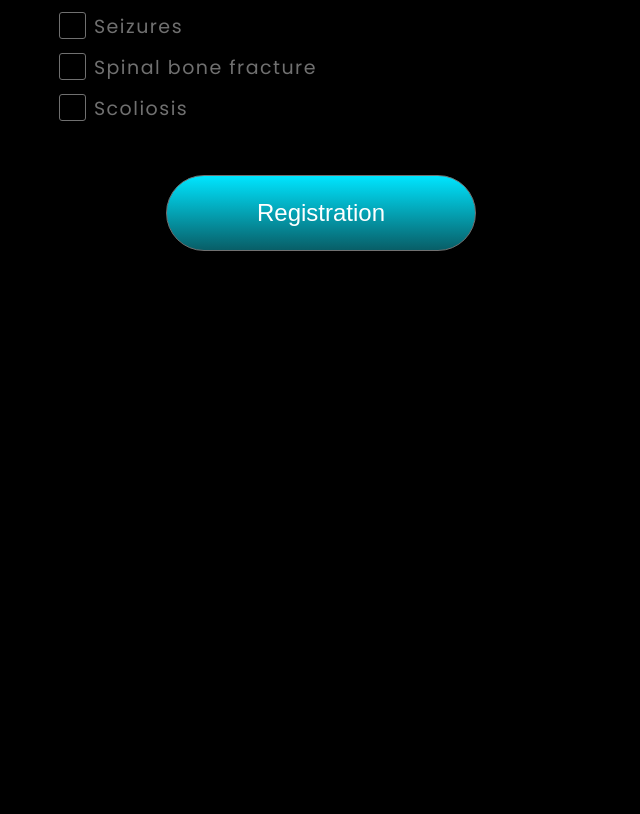
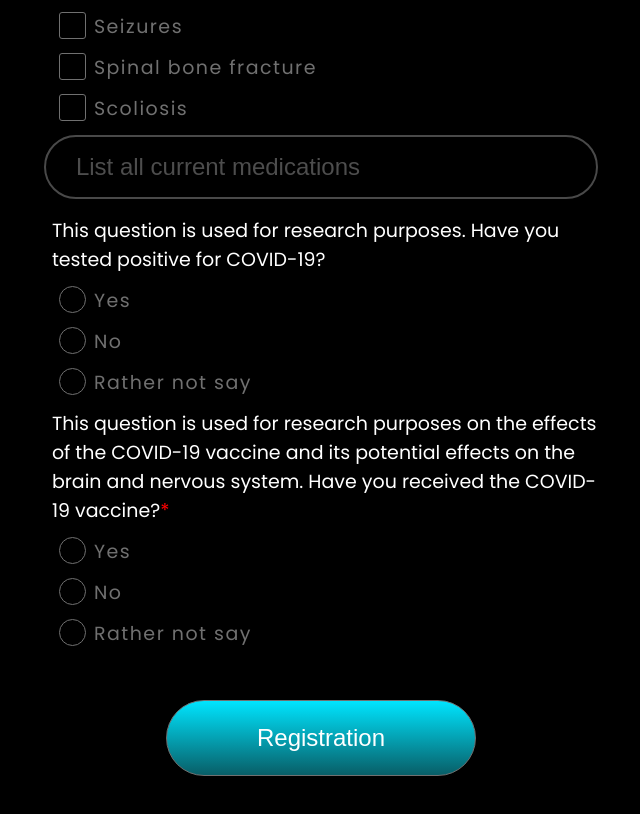
Before and after one commit to Simple2B/cortex-frontend, a React (Create React App) app: page /patient-registration in a window 1280 px wide. Shown: the part 2963-3777 px from the top of the page, without its empty margins (319-959 px from the left). Before the commit the page ends 3254 px from the top, so only its background shows below. Built offline with nearby package versions, Linux system fonts and the light colour scheme.

Commit message:
style input radio btn and logic add data

```diff
--- a/src/components/PatientRegistration/PatientRegistration.tsx
+++ b/src/components/PatientRegistration/PatientRegistration.tsx
@@ -15,6 +15,10 @@ export default function PatientRegistration(): ReactElement {
   const [email, setEmail] = useState('');
   const [referring, setReferring] = useState('');
   const [otherLabel, setLabelOther] = useState('');
+  const [medications, setMedications] = useState('');
+  const [testedPositive, setTestedPositive] = useState('');
+  const [covidVaccine, setCovidVaccine] = useState('');
+
 
   const itemsConditions = [
     'Dizziness',
@@ -123,6 +127,9 @@ export default function PatientRegistration(): ReactElement {
         otherLabel: isChecked ? otherLabel : '',
       },
       checkboxesFollowing: checkboxesFollowing,
+      medications: medications,
+      testedPositive: testedPositive,
+      covidVaccine: covidVaccine,
 
     };
     console.log(data);
@@ -158,6 +165,15 @@ export default function PatientRegistration(): ReactElement {
     setChecked(!isChecked)
   }
 
+
+  const handleChangeTestedPositive = (e: any) => {
+    setTestedPositive(e.target.value)
+  }
+
+  const handleChangCovidVaccine = (e: any) => {
+    setCovidVaccine(e.target.value)
+  }
+
   return (
     <>
       <div className="registration">
@@ -176,6 +192,7 @@ export default function PatientRegistration(): ReactElement {
           <input value={referring} onChange={(e) => { setReferring(e.target.value) }} className="registration_input" placeholder="Who can we thank for referring you?" />
           <div className="reqFormTitleText">Check any conditions you CURRENTLY have <span className="asterisk">*</span></div>
           {createCheckboxes()}
+
           <div className="checkboxRegisterForms checkboxOtherRegisterForms">
             <label className="container">
               <input
@@ -193,6 +210,78 @@ export default function PatientRegistration(): ReactElement {
           <div className="reqFormTitleText">Have you ever had any of the following? <span className="asterisk">*</span></div>
           {createCheckboxesFollowing()}
 
+          <input value={medications} onChange={(e) => { setMedications(e.target.value) }} className="registration_input" placeholder="List all current medications" />
+
+          <div className="reqFormTitleText">This question is used for research purposes. Have you tested positive for COVID-19?</div>
+
+          <div className="checkboxRegisterForms">
+            <label className="containerRadiobutton">
+                Yes
+                <input
+                  value="yes"
+                  name="tested_positive"
+                  type="radio"
+                  onChange={handleChangeTestedPositive}
+                />
+                <span className="checkmarkRadiobutton"></span>
+            </label>
+            <label className="containerRadiobutton">
+                No
+                <input
+                  value="no"
+                  name="tested_positive"
+                  type="radio"
+                  onChange={handleChangeTestedPositive}
+                />
+                <span className="checkmarkRadiobutton"></span>
+            </label>
+            <label className="containerRadiobutton">
+                Rather not say
+                <input
+                  value="Rather not say"
+                  name="tested_positive"
+                  type="radio"
+                  onChange={handleChangeTestedPositive}
+                />
+                <span className="checkmarkRadiobutton"></span>
+            </label>
+          </div>
+
+          <div className="reqFormTitleText">This question is used for research purposes on the effects of the COVID-19 vaccine and its potential effects on the brain and nervous system. Have you received the COVID-19 vaccine?<span className="asterisk">*</span></div>
+
+          <div className="checkboxRegisterForms">
+            <label className="containerRadiobutton">
+                Yes
+                <input
+                  value="yes"
+                  name="CovidVaccine"
+                  type="radio"
+                  onChange={handleChangCovidVaccine}
+                />
+                <span className="checkmarkRadiobutton"></span>
+            </label>
+            <label className="containerRadiobutton">
+                No
+                <input
+                  value="no"
+                  name="CovidVaccine"
+                  type="radio"
+                  onChange={handleChangCovidVaccine}
+                />
+                <span className="checkmarkRadiobutton"></span>
+            </label>
+            <label className="containerRadiobutton">
+                Rather not say
+                <input
+                  value="Rather not say"
+                  name="CovidVaccine"
+                  type="radio"
+                  onChange={handleChangCovidVaccine}
+                />
+                <span className="checkmarkRadiobutton"></span>
+            </label>
+          </div>
+
           <button onClick={handleSubmit} className="registration_button">Registration</button>
         </form>
       </div>
--- a/src/components/PatientRegistration/patientRegistration.css
+++ b/src/components/PatientRegistration/patientRegistration.css
@@ -81,7 +81,7 @@
 }
 
 /* Customize the label (the container) */
-.container {
+.container, .containerRadiobutton {
   display: block;
   position: relative;
   padding-left: 35px;
@@ -96,8 +96,9 @@
   user-select: none;
 }
 
+
 /* Hide the browser's default checkbox */
-.container input {
+.container input,  .containerRadiobutton input{
   position: absolute;
   opacity: 0;
   cursor: pointer;
@@ -106,7 +107,7 @@
 }
 
 /* Create a custom checkbox */
-.checkMark {
+.checkMark, .checkmarkRadiobutton {
   position: absolute;
   top: 0;
   left: 0;
@@ -117,27 +118,35 @@
   border-radius: 3px;
 }
 
+/* Create a custom radio button */
+.checkmarkRadiobutton {
+  border-radius: 50%;
+}
+
 /* On mouse-over, add a grey background color */
-.container:hover input ~ .checkMark {
+.container:hover input ~ .checkMark, .containerRadiobutton:hover input ~ .checkmarkRadiobutton {
   background-color: #a3a3a3;
 }
 
+
 /* When the checkbox is checked, add a blue background */
-.container input:checked ~ .checkMark {
+.container input:checked ~ .checkMark, .containerRadiobutton input:checked ~ .checkmarkRadiobutton {
   background-color: #459CAD;
 }
 
+
 /* Create the checkMark/indicator (hidden when not checked) */
-.checkMark:after {
+.checkMark:after, .checkmarkRadiobutton:after {
   content: "";
   position: absolute;
   display: none;
 }
 
 /* Show the checkMark when checked */
-.container input:checked ~ .checkMark:after {
+.container input:checked ~ .checkMark:after, .containerRadiobutton input:checked ~ .checkmarkRadiobutton:after {
   display: block;
 }
+
 
 /* Style the checkMark/indicator */
 .container .checkMark:after {
@@ -150,6 +159,16 @@
   -webkit-transform: rotate(45deg);
   -ms-transform: rotate(45deg);
   transform: rotate(45deg);
+}
+
+/* Style the indicator (dot/circle) */
+.containerRadiobutton .checkmarkRadiobutton:after {
+  top: 9px;
+  left: 9px;
+  width: 8px;
+  height: 8px;
+  border-radius: 50%;
+  background: white;
 }
 
 .inputOtherCheckBoxRegForm {
@@ -229,34 +248,7 @@
 
   .inputOtherCheckBoxRegForm {
     width: 60%;
-    /* background: transparent;
-    font-size: 30px;
-    text-align: left;
-    color: #fff;
-    opacity: 0.66;
-    padding-left: 13px;
-    margin-bottom: 17px;
-    outline: none;
-    border: none;
-    border-bottom: 2px solid #707070;
-    background-color: black; */
 }
-
-  .container {
-    /* width: 95%; */
-    /* display: block;
-    position: relative;
-    padding-left: 35px;
-    margin-bottom: 12px;
-    cursor: pointer;
-    font-size: 19px;
-    color: #707070;
-    letter-spacing: 1.5px;
-    -webkit-user-select: none;
-    -moz-user-select: none;
-    -ms-user-select: none;
-    user-select: none; */
-  }
 
   .reqFormTitleText {
     width: 98%;
```
